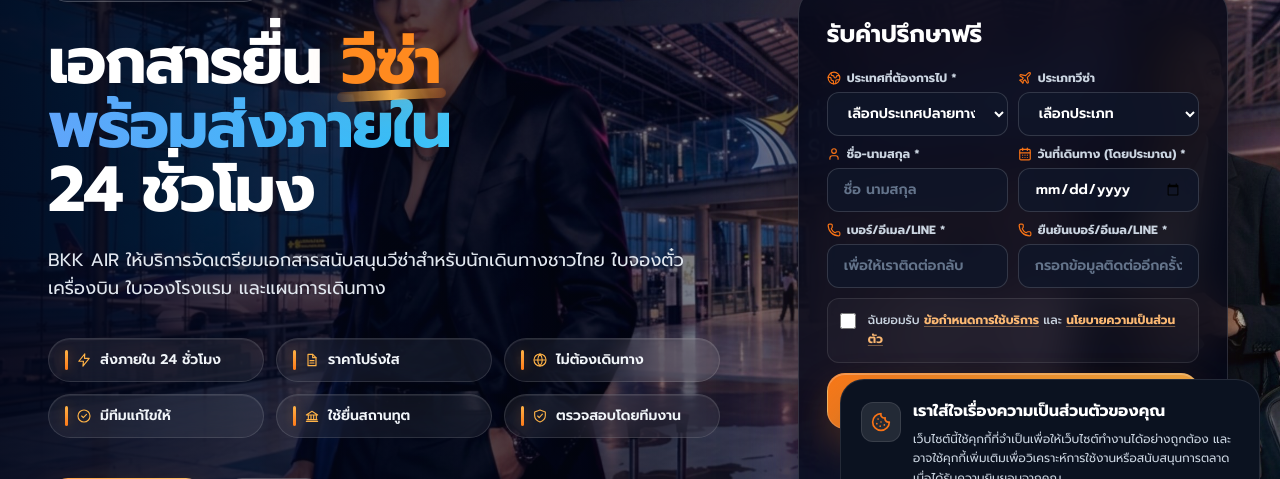
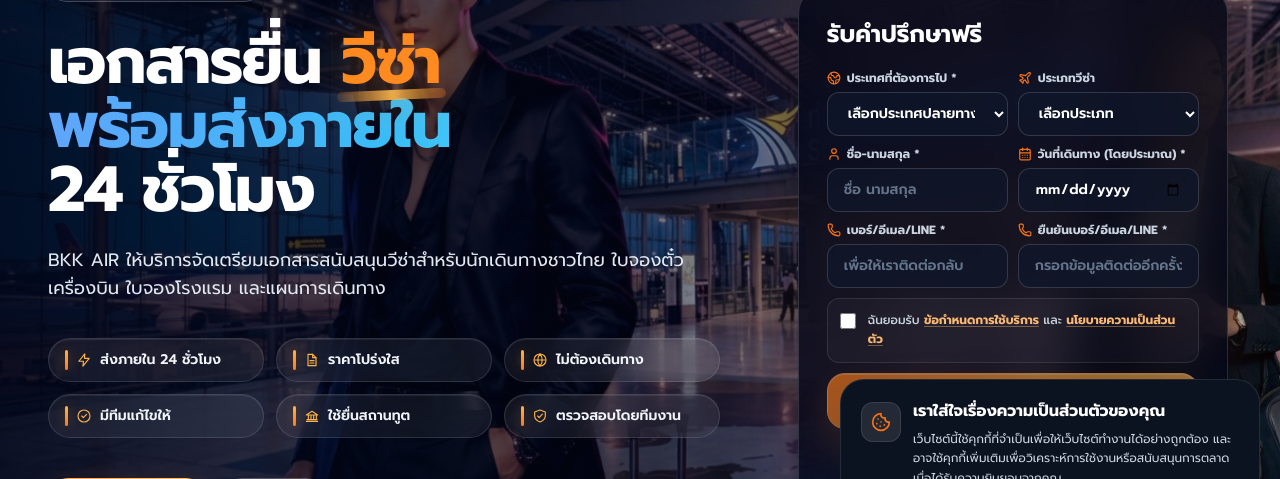
Before and after one commit to SilasUTK/bkkair, a Next.js app: page / in a window 1280 px wide. Shown: the part 175-654 px from the top of the page. Built offline with nearby package versions, Linux system fonts and the light colour scheme; no server answers.

Commit message:
Fix required consent validation for forms

```diff
--- a/components/HeroForm.tsx
+++ b/components/HeroForm.tsx
@@ -21,6 +21,9 @@ const fieldClassName =
 
 const labelClassName = "mb-1.5 flex items-center gap-1.5 text-xs font-bold text-slate-300";
 
+const CONSENT_ERROR_MESSAGE =
+  "กรุณายอมรับข้อกำหนดการใช้บริการและนโยบายความเป็นส่วนตัวก่อนส่งคำขอ";
+
 function getTodayString() {
   const now = new Date();
   const localDate = new Date(now.getTime() - now.getTimezoneOffset() * 60000);
@@ -30,8 +33,51 @@ function getTodayString() {
 export default function HeroForm() {
   const [status, setStatus] = useState<Status>("idle");
   const [contactError, setContactError] = useState("");
+  const [consentAccepted, setConsentAccepted] = useState(false);
+  const [consentError, setConsentError] = useState("");
+  const [isFormReady, setIsFormReady] = useState(false);
   const formRef = useRef<HTMLFormElement>(null);
+  const consentRef = useRef<HTMLInputElement>(null);
+  const consentBoxRef = useRef<HTMLLabelElement>(null);
   const today = getTodayString();
+
+  function getFormReady(form: HTMLFormElement | null) {
+    if (!form) return false;
+    const contact = (form.elements.namedItem("contact_detail") as HTMLInputElement)?.value.trim() ?? "";
+    const contactConfirm = (form.elements.namedItem("contact_confirm") as HTMLInputElement)?.value.trim() ?? "";
+    const acceptTerms = (form.elements.namedItem("accept_terms") as HTMLInputElement)?.checked ?? false;
+
+    return form.checkValidity() && contact === contactConfirm && acceptTerms;
+  }
+
+  function getRequiredFieldsReady(form: HTMLFormElement | null) {
+    if (!form) return false;
+    const destination = (form.elements.namedItem("destination") as HTMLSelectElement)?.value ?? "";
+    const fullName = (form.elements.namedItem("full_name") as HTMLInputElement)?.value.trim() ?? "";
+    const contact = (form.elements.namedItem("contact_detail") as HTMLInputElement)?.value.trim() ?? "";
+    const contactConfirm = (form.elements.namedItem("contact_confirm") as HTMLInputElement)?.value.trim() ?? "";
+    const travelDate = (form.elements.namedItem("travel_date") as HTMLInputElement)?.value ?? "";
+
+    return Boolean(destination && fullName && contact && contactConfirm && travelDate && travelDate >= today && contact === contactConfirm);
+  }
+
+  function refreshFormReady() {
+    setIsFormReady(getFormReady(formRef.current));
+  }
+
+  function focusConsentError() {
+    setConsentError(CONSENT_ERROR_MESSAGE);
+    window.setTimeout(() => {
+      consentBoxRef.current?.scrollIntoView({ behavior: "smooth", block: "center" });
+      consentRef.current?.focus({ preventScroll: true });
+    }, 0);
+  }
+
+  function handleDisabledSubmitIntent() {
+    if (!consentAccepted && getRequiredFieldsReady(formRef.current)) {
+      focusConsentError();
+    }
+  }
 
   async function handleSubmit(event: FormEvent<HTMLFormElement>) {
     event.preventDefault();
@@ -40,22 +86,44 @@ export default function HeroForm() {
     const contact = (form.elements.namedItem("contact_detail") as HTMLInputElement)?.value.trim() ?? "";
     const contactConfirm = (form.elements.namedItem("contact_confirm") as HTMLInputElement)?.value.trim() ?? "";
     const travelDate = (form.elements.namedItem("travel_date") as HTMLInputElement)?.value ?? "";
+    const acceptTerms = (form.elements.namedItem("accept_terms") as HTMLInputElement)?.checked ?? false;
+
+    if (!acceptTerms) {
+      setStatus("idle");
+      setContactError("");
+      focusConsentError();
+      refreshFormReady();
+      return;
+    }
+
+    if (!form.checkValidity()) {
+      setStatus("idle");
+      setConsentError("");
+      form.reportValidity();
+      refreshFormReady();
+      return;
+    }
 
     if (contact !== contactConfirm) {
       setContactError("ข้อมูลติดต่อกลับไม่ตรงกัน กรุณาตรวจสอบอีกครั้ง");
+      setConsentError("");
+      refreshFormReady();
       return;
     }
 
     if (travelDate && travelDate < today) {
       setStatus("error");
       setContactError("");
+      setConsentError("");
+      refreshFormReady();
       return;
     }
 
     setContactError("");
+    setConsentError("");
     setStatus("loading");
 
-    const data: Record<string, string> = {
+    const data: Record<string, string | boolean> = {
       form_source: "Homepage Lead Form",
       website: (form.elements.namedItem("website") as HTMLInputElement)?.value ?? "",
       destination: (form.elements.namedItem("destination") as HTMLSelectElement)?.value ?? "",
@@ -63,6 +131,7 @@ export default function HeroForm() {
       full_name: (form.elements.namedItem("full_name") as HTMLInputElement)?.value.trim() ?? "",
       contact_detail: contact,
       travel_date: travelDate,
+      consentAccepted: true,
     };
 
     try {
@@ -75,8 +144,18 @@ export default function HeroForm() {
 
       if (response.ok && (result.ok || result.success)) {
         setStatus("success");
+        setConsentAccepted(false);
+        setConsentError("");
+        setIsFormReady(false);
         formRef.current?.reset();
       } else {
+        const responseError = typeof result.error === "string" ? result.error : typeof result.message === "string" ? result.message : "";
+        if (responseError === CONSENT_ERROR_MESSAGE) {
+          setStatus("idle");
+          focusConsentError();
+          refreshFormReady();
+          return;
+        }
         setStatus("error");
       }
     } catch {
@@ -85,7 +164,14 @@ export default function HeroForm() {
   }
 
   return (
-    <form ref={formRef} onSubmit={handleSubmit} noValidate className="space-y-2.5">
+    <form
+      ref={formRef}
+      onSubmit={handleSubmit}
+      onInput={refreshFormReady}
+      onChange={refreshFormReady}
+      noValidate
+      className="space-y-2.5"
+    >
       <input type="text" name="website" className="hidden" tabIndex={-1} autoComplete="off" aria-hidden="true" />
       <input type="hidden" name="form_source" value="Homepage Lead Form" />
 
@@ -156,7 +242,10 @@ export default function HeroForm() {
             required
             placeholder="เพื่อให้เราติดต่อกลับ"
             className={fieldClassName}
-            onChange={() => setContactError("")}
+            onChange={() => {
+              setContactError("");
+              setStatus((current) => (current === "success" ? "idle" : current));
+            }}
           />
         </div>
 
@@ -172,7 +261,10 @@ export default function HeroForm() {
             required
             placeholder="กรอกข้อมูลติดต่ออีกครั้ง"
             className={`${fieldClassName} ${contactError ? "border-red-500 focus:border-red-500 focus:ring-red-500/20" : ""}`}
-            onChange={() => setContactError("")}
+            onChange={() => {
+              setContactError("");
+              setStatus((current) => (current === "success" ? "idle" : current));
+            }}
           />
           {contactError && (
             <p className="mt-1.5 flex items-center gap-1 text-xs text-red-500">
@@ -197,12 +289,28 @@ export default function HeroForm() {
         </div>
       )}
 
-      <label htmlFor="hero-accept-terms" className="flex items-start gap-3 rounded-xl border border-white/10 bg-white/[0.03] p-3 text-xs font-medium leading-relaxed text-slate-300">
+      <label
+        ref={consentBoxRef}
+        htmlFor="hero-accept-terms"
+        className={`flex items-start gap-3 rounded-xl border bg-white/[0.03] p-3 text-xs font-medium leading-relaxed text-slate-300 transition ${
+          consentError ? "border-red-400/80 shadow-[0_0_0_3px_rgba(248,113,113,0.16)]" : "border-white/10"
+        }`}
+      >
         <input
+          ref={consentRef}
           id="hero-accept-terms"
           name="accept_terms"
           type="checkbox"
           required
+          checked={consentAccepted}
+          aria-invalid={Boolean(consentError)}
+          aria-describedby={consentError ? "hero-accept-terms-error" : undefined}
+          onChange={(event) => {
+            setConsentAccepted(event.target.checked);
+            setConsentError(event.target.checked ? "" : CONSENT_ERROR_MESSAGE);
+            setStatus((current) => (current === "success" ? "idle" : current));
+            window.setTimeout(refreshFormReady, 0);
+          }}
           className="mt-0.5 h-4 w-4 shrink-0 rounded border-white/20 bg-slate-900 text-orange-500 focus:ring-2 focus:ring-orange-500/30"
         />
         <span>
@@ -216,11 +324,18 @@ export default function HeroForm() {
           </Link>
         </span>
       </label>
+      {consentError && (
+        <p id="hero-accept-terms-error" className="-mt-1 flex items-start gap-1.5 text-xs font-bold text-red-300">
+          <CircleAlert className="mt-0.5 h-3.5 w-3.5 shrink-0" />
+          {consentError}
+        </p>
+      )}
 
+      <div onMouseDown={handleDisabledSubmitIntent}>
         <button
           type="submit"
-        disabled={status === "loading" || status === "success"}
-        className="group mt-2 flex min-h-[52px] w-full items-center justify-center gap-2 rounded-[18px] border border-white/[0.18] bg-[linear-gradient(135deg,#FF7A18_0%,#FF9A2E_48%,#FFB347_100%)] px-5 py-3.5 text-[16px] font-extrabold text-white shadow-[0_18px_36px_rgba(255,122,24,0.26),inset_0_1px_0_rgba(255,255,255,0.28)] transition duration-300 hover:-translate-y-0.5 hover:shadow-[0_22px_46px_rgba(255,122,24,0.4),inset_0_1px_0_rgba(255,255,255,0.38)] disabled:cursor-not-allowed disabled:translate-y-0 disabled:opacity-65"
+          disabled={status === "loading" || status === "success" || !isFormReady}
+          className="group mt-2 flex min-h-[52px] w-full items-center justify-center gap-2 rounded-[18px] border border-white/[0.18] bg-[linear-gradient(135deg,#FF7A18_0%,#FF9A2E_48%,#FFB347_100%)] px-5 py-3.5 text-[16px] font-extrabold text-white shadow-[0_18px_36px_rgba(255,122,24,0.26),inset_0_1px_0_rgba(255,255,255,0.28)] transition duration-300 hover:-translate-y-0.5 hover:shadow-[0_22px_46px_rgba(255,122,24,0.4),inset_0_1px_0_rgba(255,255,255,0.38)] disabled:pointer-events-none disabled:cursor-not-allowed disabled:translate-y-0 disabled:opacity-65"
         >
           {status === "loading" ? (
             <>
@@ -234,6 +349,7 @@ export default function HeroForm() {
             </>
           )}
         </button>
+      </div>
     </form>
   );
 }
--- a/components/ReviewSubmissionForm.tsx
+++ b/components/ReviewSubmissionForm.tsx
@@ -34,6 +34,15 @@ export default function ReviewSubmissionForm() {
   const [submitting, setSubmitting] = useState(false);
   const [message, setMessage] = useState("");
   const [error, setError] = useState("");
+  const isReviewReady = Boolean(
+    form.nicknameOrInitials.trim() &&
+    form.destinationCountry.trim() &&
+    form.serviceUsed.trim() &&
+    form.rating &&
+    form.reviewText.trim().length >= 20 &&
+    form.consentPublish &&
+    form.consentNoGuarantee,
+  );
 
   function updateField(event: React.ChangeEvent<HTMLInputElement | HTMLSelectElement | HTMLTextAreaElement>) {
     const { name, value, type } = event.target;
@@ -203,7 +212,7 @@ export default function ReviewSubmissionForm() {
 
       <button
         type="submit"
-        disabled={submitting}
+        disabled={submitting || !isReviewReady}
         className="mt-6 inline-flex w-full items-center justify-center gap-2 rounded-2xl bg-accent-orange px-6 py-3 text-sm font-black text-white shadow-[0_16px_38px_rgba(255,87,34,0.28)] transition hover:bg-accent-hover disabled:cursor-not-allowed disabled:opacity-60"
       >
         <Send className="h-4 w-4" aria-hidden="true" />
```
Also changed, not shown: app/api/send/route.ts (+7 -0 lines). Lines whose indentation alone changed are shown as unchanged.
